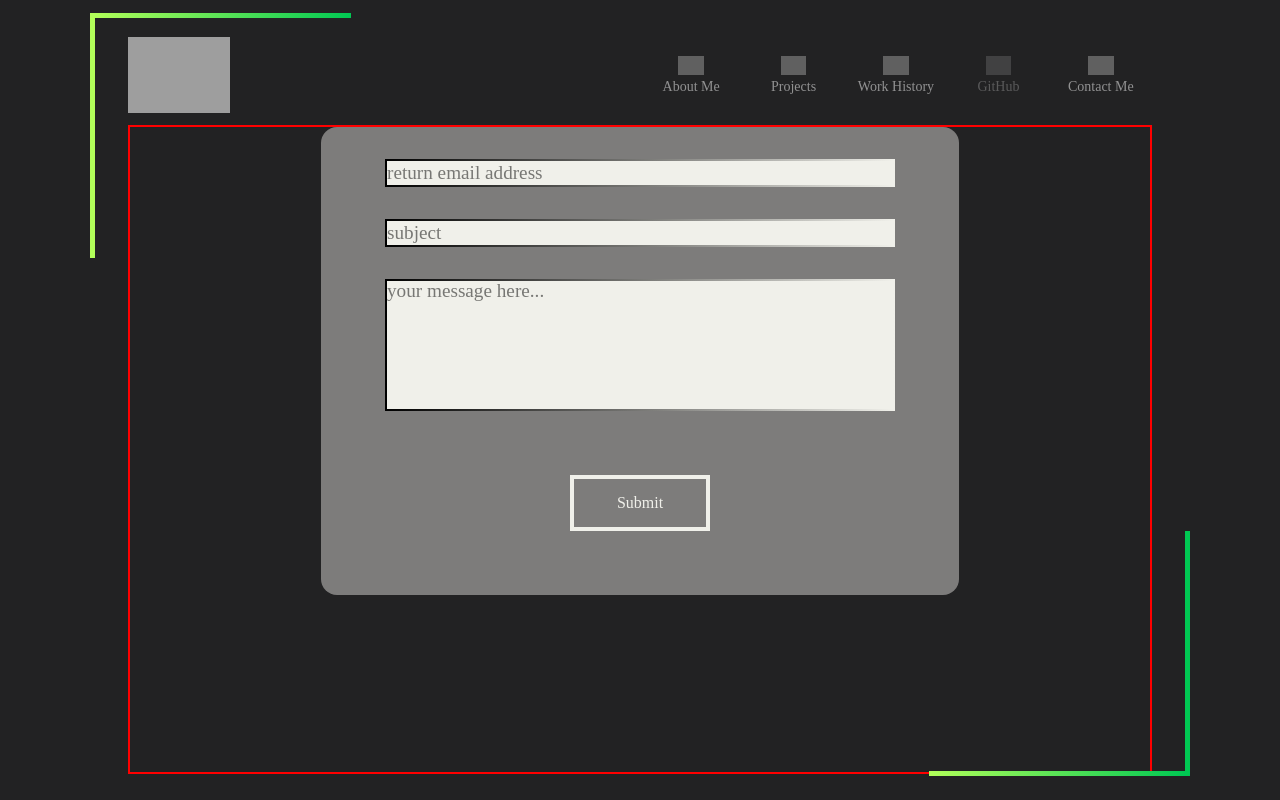
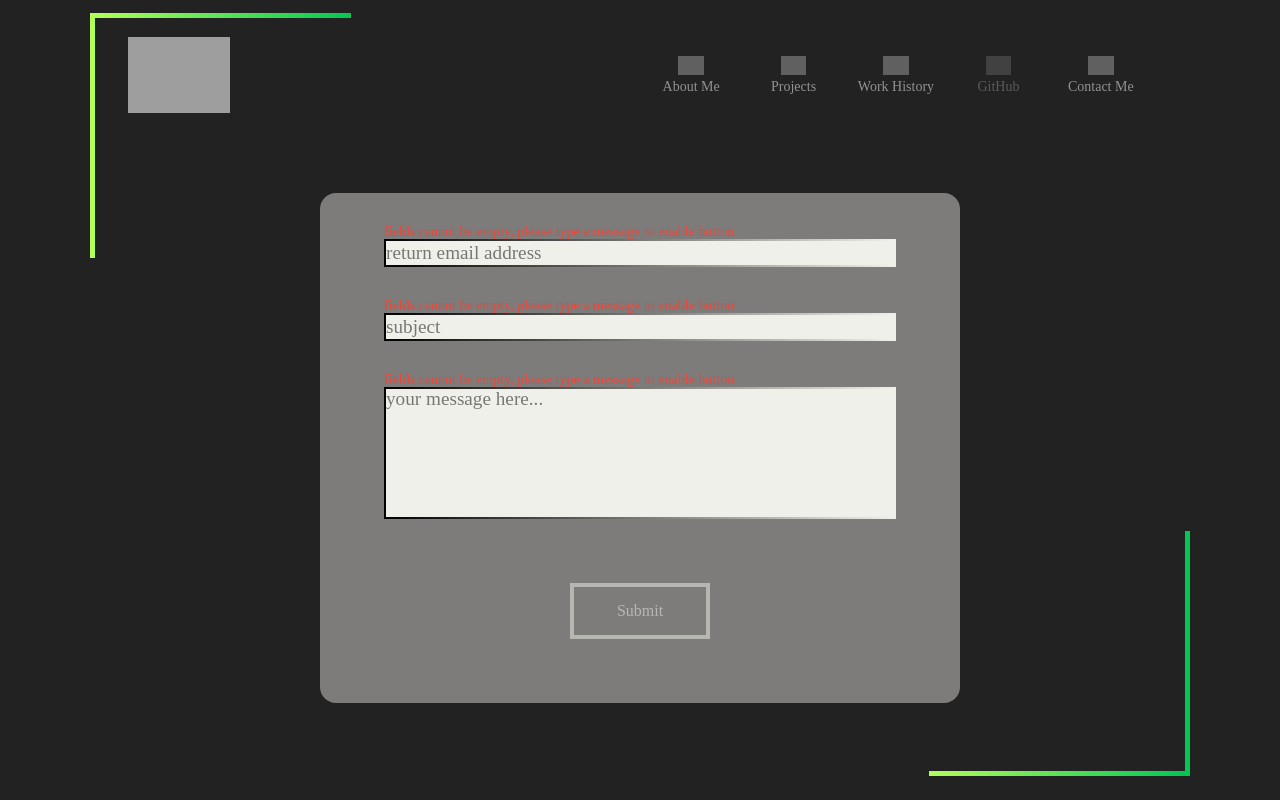
Before and after one commit to Samuel-Torres/portfolio, a React (Create React App) app in the folder portfolio/: page /contact in a window 1280 px wide. Built offline with nearby package versions, Linux system fonts and the light colour scheme; grey boxes are pictures that could not be loaded.

Commit message:
Created contact form, added styling, add deps, feature working

```diff
--- a/portfolio/src/components/contactForm/ContactForm.js
+++ b/portfolio/src/components/contactForm/ContactForm.js
@@ -1,95 +1,143 @@
-import React, { useState } from 'react';
-import './contactForm.scss';
-import { useForm, useFormState  } from 'react-hook-form';
-import { yupResolver } from '@hookform/resolvers/yup';
+import React, { useState, useEffect } from 'react';
 import * as yup from 'yup';
 import emailjs from 'emailjs-com';
+import './contactForm.scss';
 
 export default function ContactForm() {
-
-
-    const schema = yup.object({
-        email: yup.string().min(1, 'must be at least 1 character long').required().matches(/(?:[a-z0-9!#$%&'*+/=?^_`{|}~-]+(?:\.[a-z0-9!#$%&'*+/=?^_`{|}~-]+)*|"(?:[\x01-\x08\x0b\x0c\x0e-\x1f\x21\x23-\x5b\x5d-\x7f]|\\[\x01-\x09\x0b\x0c\x0e-\x7f])*")@(?:(?:[a-z0-9](?:[a-z0-9-]*[a-z0-9])?\.)+[a-z0-9](?:[a-z0-9-]*[a-z0-9])?|\[(?:(?:(2(5[0-5]|[0-4][0-9])|1[0-9][0-9]|[1-9]?[0-9]))\.){3}(?:(2(5[0-5]|[0-4][0-9])|1[0-9][0-9]|[1-9]?[0-9])|[a-z0-9-]*[a-z0-9]:(?:[\x01-\x08\x0b\x0c\x0e-\x1f\x21-\x5a\x53-\x7f]|\\[\x01-\x09\x0b\x0c\x0e-\x7f])+)\])/, { message: 'email cannot be empty and must includer @ email provider dot com', excludeEmptyString: true }),
+    const [formData, setFormData] = useState({
+        from_email: "",
+        subject: "",
+        message: ""
+    })
+    const [error, setError] = useState({
+        from_email: "",
+        subject: "",
+        message: ""
+      });
+    const formSchema = yup.object({
+        from_email: yup.string().min(1, 'must be at least 1 character long').required().matches(/(?:[a-z0-9!#$%&'*+/=?^_`{|}~-]+(?:\.[a-z0-9!#$%&'*+/=?^_`{|}~-]+)*|"(?:[\x01-\x08\x0b\x0c\x0e-\x1f\x21\x23-\x5b\x5d-\x7f]|\\[\x01-\x09\x0b\x0c\x0e-\x7f])*")@(?:(?:[a-z0-9](?:[a-z0-9-]*[a-z0-9])?\.)+[a-z0-9](?:[a-z0-9-]*[a-z0-9])?|\[(?:(?:(2(5[0-5]|[0-4][0-9])|1[0-9][0-9]|[1-9]?[0-9]))\.){3}(?:(2(5[0-5]|[0-4][0-9])|1[0-9][0-9]|[1-9]?[0-9])|[a-z0-9-]*[a-z0-9]:(?:[\x01-\x08\x0b\x0c\x0e-\x1f\x21-\x5a\x53-\x7f]|\\[\x01-\x09\x0b\x0c\x0e-\x7f])+)\])/, { message: 'email cannot be empty and must includer @ email provider dot com', excludeEmptyString: true }),
         subject: yup.string().min(1, 'must be at least 1 character long').required(),
         message: yup.string().min(1, 'must be at least 1 character long').max(1500, 'must not exceed 1500 characters')
     })
+    const [isSuccessful, setIsSuccessful] = useState(false);
+    const [wasSubmitted, setWasSubmitted] = useState(false);
 
-    const { register, handleSubmit, control, reset, formState: { errors } } = useForm({ resolver: yupResolver(schema)});
-    const { isSubmitting, isSubmitSuccessful, isSubmitted } = useFormState({ control });
+    useEffect(() => {
+        setError({
+            from_email: "fields cannot be empty, please type a message to enable button",
+            subject: "fields cannot be empty, please type a message to enable button",
+            message: "fields cannot be empty, please type a message to enable button"
+        })
+    }, [])
 
-    const onSubmit = handleSubmit((data) => {
-        console.log("DATA: ", data)
-        const templateParams = {
-            from_name: "",
-            from_email: "",
-            message: ""
+    const handleSubmit = (e) => {
+        e.preventDefault();
+        const data = {
+            ...formData
         };
+        emailjs.send(process.env.REACT_APP_SERVICE_ID, process.env.REACT_APP_TEMPLATE_ID, data, process.env.REACT_APP_PUBLIC_KEY)
+        .then((res) => {
+            setWasSubmitted(true);
+            console.log('SUCCESS!', res.status, res.text)
+            if(res.status === 200) {
+                setIsSuccessful(true);
+            }
+        })
+        .catch(err => {
+            setWasSubmitted(true);
+            setIsSuccessful(false);
+            console.log('FAILED...', err)
+        });
+    };
 
-    });
+    const validateChange = (e) => {
+        yup
+          .reach(formSchema, e.target.name)
+          .validate(e.target.value)
+          .then((valid) => {
+            setError({
+              ...error,
+              [e.target.name]: "",
+            });
+          })
+          .catch((err) => {
+            setError({
+              ...error,
+              [e.target.name]: err.errors[0],
+            });
+          });
+      };
 
-    // if(isSubmitting){
-    //     return <>
-    //         <p>Attempting to send your email...</p>
-    //     </>
-    // }
+    const handleChange = (e) => {
+        validateChange(e);
+        setFormData({
+            ...formData,
+            [e.target.name]: e.target.value
+          });
+    }
 
-    // if (isSubmitSuccessful && isSubmitted === true) {
-    //     return <>
-    //         <div className="formContainer">
-    //             <p>
-    //                 Thanks for your email. I will reply within a few business days. I look
-    //                 forward to chatting.
-    //             </p>
-    //             <button type='submit' onClick={() => reset()}>Send Another Message</button>
-    //         </div>
-    //     </>
-    // }
-
-    // if (isSubmitSuccessful === false && isSubmitted === true) {
-    //     return <>
-    //             <div className="formContainer">
-    //                 <p>
-    //                     Sorry an error occurred but you can email me at
-    //                     SamuelTorres7539@gmail.com.
-    //                 </p>
-    //                 <button type='submit' onClick={() => reset()}>Send Another Message</button>
-    //             </div>
-    //     </>
-    // }
-
-    if(isSubmitted === false) {
-        return<>
-                <form
+    if(wasSubmitted === false && isSuccessful === false){
+        return <>
+            <form
                     className="formContainer"
-                    onSubmit={handleSubmit(onSubmit)}
-                    action="/api/sendEmail"
-                    method='post'
+                    onSubmit={handleSubmit}
                 >
-                    {errors.email?.message}
+                    {error.from_email.length > 0 ? (
+                        <p className="error">{error.from_email}</p>
+                    ) : null}
                     <input
                         className="textInput"
                         type='text'
                         placeholder='return email address'
-                        {...register("email")}
-                    />
-                    {errors.subject?.message}
+                        name="from_email"
+                        value={formData.from_email}
+                        onChange={handleChange}
+                        />
+                    {error.subject.length > 0 ? (
+                        <p className="error">{error.subject}</p>
+                    ) : null}
                     <input
                         className="textInput"
                         type='text'
                         placeholder='subject'
-
-                        {...register("subject")}
-                    />
-                    {errors.message?.message}
+                        name="subject"
+                        value={formData.subject}
+                        onChange={handleChange}
+                        />
+                    {error.message.length > 0 ? (
+                        <p className="error">{error.message}</p>
+                    ) : null}
                     <textarea
                         className="textAreaInput"
                         cols={5}
                         wrap="hard"
                         placeholder='your message here...'
-                        {...register("message")}
+                        name="message"
+                        value={formData.message}
+                        onChange={handleChange}
                     />
-                    <button type='submit' onClick={onSubmit}>Submit</button>
+                    {error.message.length > 0 || error.from_email.length > 0 || error.subject.length > 0 ?
+                        <button className='disabled-btn' disabled={true}>Submit</button>
+                        :
+                        <button className='enabled-btn' type="submit" onClick={handleSubmit}>Submit</button>
+                    }
                 </form>
-            </>
+        </>
+    }
+
+    if(wasSubmitted === true && isSuccessful === false) {
+       return (
+        <div className='formContainer'>
+            <h1>Sorry an error occurred. Please, send me an email directly to SamuelTorres7539@gmail.com</h1>
+        </div>
+       )
+    }
+
+    if(wasSubmitted === true && isSuccessful === true) {
+        return (
+            <div className='formContainer'>
+                <h1>Thank you for reaching out! I will be in contact with you as soon as possible! I look forward to chatting!</h1>
+            </div>
+        )
     }
 }
--- a/portfolio/src/components/contactForm/contactForm.scss
+++ b/portfolio/src/components/contactForm/contactForm.scss
@@ -51,12 +51,20 @@
         padding: 1rem 1rem;
         width: 100px;
         text-align: center;
-        transition: all 0.1s ease-in-out;
         font-size: medium;
         color: $light-shade;
         border: 4px solid $light-shade;
     }
-    button:hover{
+    .error {
+        color: $danger;
+    }
+    .disabled-btn {
+        opacity: .5;
+    }
+    .enabled-btn {
+        transition: all 0.1s ease-in-out;
+    }
+    .enabled-btn:hover {
         cursor: pointer;
         transition-timing-function: ease-in;
         transition: 0.5s cubic-bezier(0.2, 0.8, 0.2, 1);
--- a/portfolio/src/components/navBar/navBarIcons/NavBarIcon.js
+++ b/portfolio/src/components/navBar/navBarIcons/NavBarIcon.js
@@ -9,8 +9,8 @@ export const NavBarIcon = (props) => {
 
     const handleTabClick = (path) => {
         const newPath = path.toLowerCase();
-        if (path === "/about-me" || "/contact") return navigate(newPath);
-        navigate(`${newPath}/0`);
+        if (newPath === "/about-me" || newPath === "/contact") return navigate(newPath);
+        else navigate(`${newPath}/0`);
     }
 
     return (
--- a/portfolio/src/routes/contact/contact.scss
+++ b/portfolio/src/routes/contact/contact.scss
@@ -1,4 +1,8 @@
+@import '../../styles/variables.scss';
+
 .contact-page-container {
-    border: 2px solid red;
+    display: flex;
+    flex-direction: column;
+    align-items: center;
     height: calc(100vh - 155px);
 }
```
Also changed, not shown: 2 other files (tests, documents, lock files or other folders).
